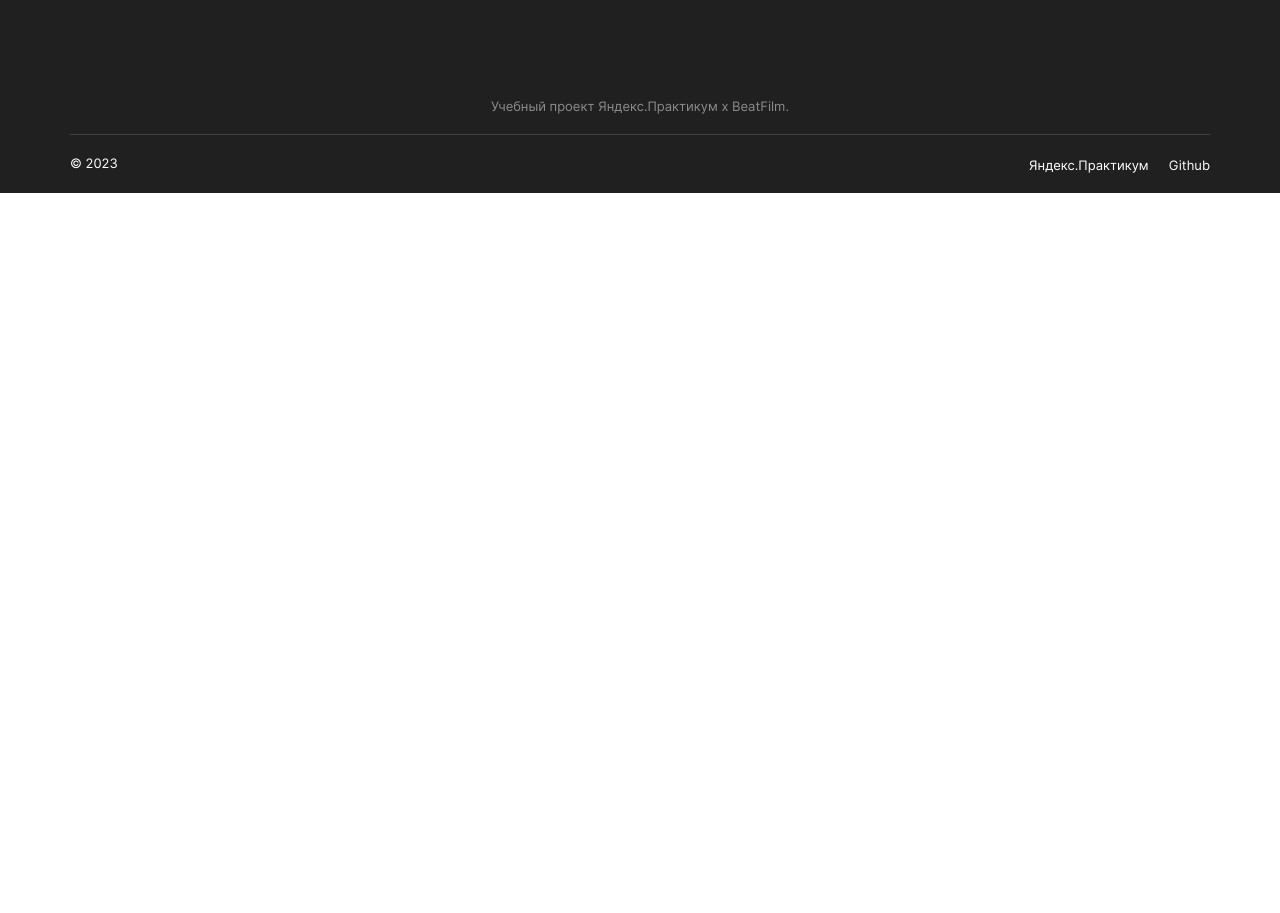
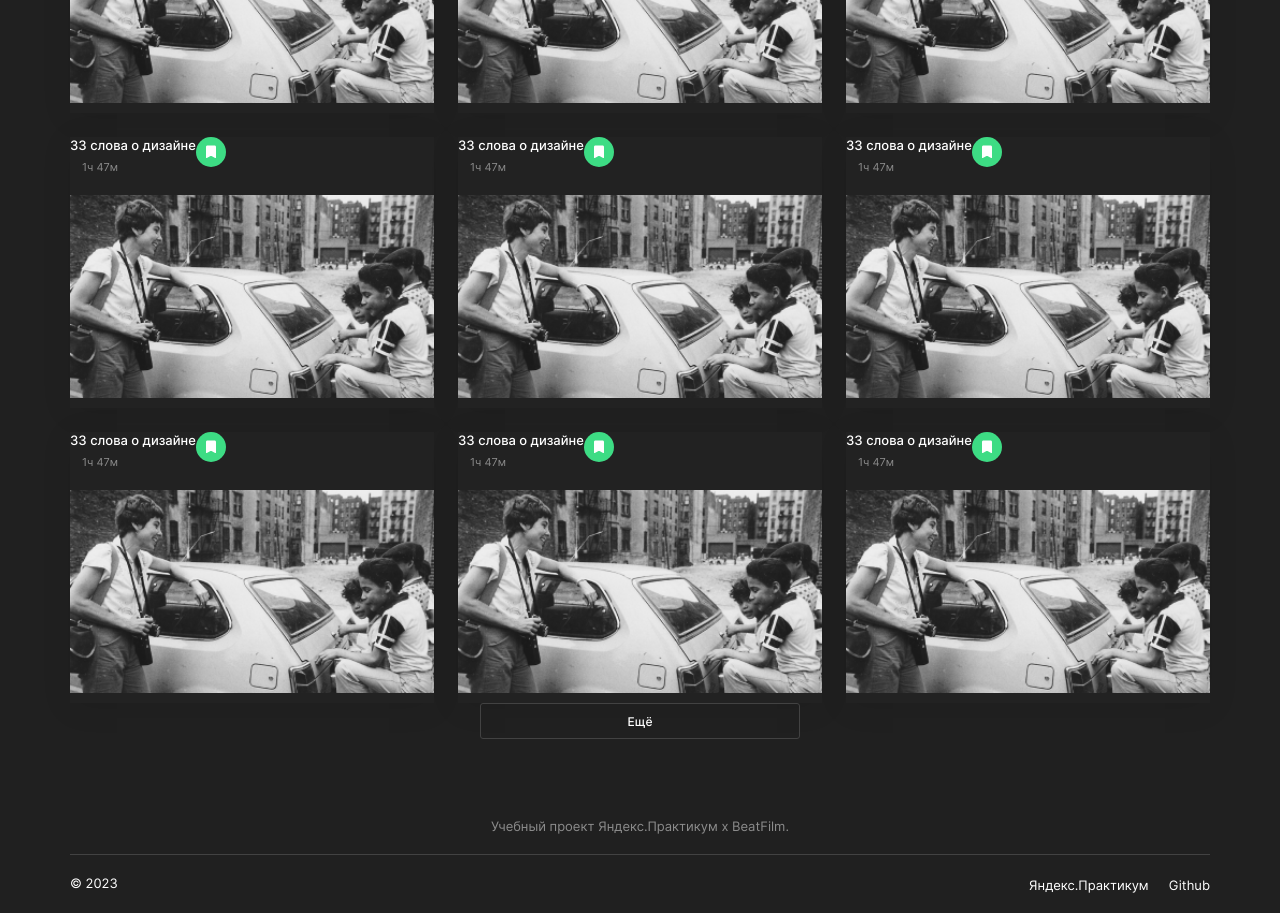
Before and after one commit to alebedev85/movies-explorer-frontend, a React (Create React App) app: page /movies in a window 1280 px wide. Shown: the part 820-1733 px from the top of the page. Before the commit the page ends 1013 px from the top, so only its background shows below. Built offline with nearby package versions, Linux system fonts and the light colour scheme.

Commit message:
refactor: сделал отображение всех карточек, добавил правильный подсчет времени

```diff
--- a/src/components/App/App.js
+++ b/src/components/App/App.js
@@ -1,5 +1,5 @@
-import React, {useState} from 'react';
-import { Route, Routes } from 'react-router-dom';
+import React, { useState } from 'react';
+import { Route, Routes, Navigate } from 'react-router-dom';
 
 import Header from '../Header/Header';
 import Main from '../Main/Main';
@@ -9,20 +9,26 @@ import Movies from '../Movies/Movies';
 
 function App() {
 
-  const [loggedIn, setLoggedIn] = useState(true);
+  const [isLoggedIn, setLoggedIn] = useState(true);
 
-  const cards = [];
+  const cards = Array(12).fill(null)
   const saveCards = [];
 
   return (
     <body className="page">
-      <Header loggedIn={true}/>
+      <Header loggedIn={isLoggedIn} />
       <Routes>
-        <Route path="/" element={<Main loggedIn={loggedIn} />} />
+        <Route path="*" element={true ? <Navigate to="/movies" replace /> : <Navigate to="/" replace />} />
+        <Route path="/"
+          element={
+            <Main
+              loggedIn={isLoggedIn}
+            />
+          }
+        />
         <Route path="/movies"
           element={
             <Movies
-              loggedIn={loggedIn}
               cards={cards}
             />
           }
--- a/src/components/Movies/Movies.js
+++ b/src/components/Movies/Movies.js
@@ -4,11 +4,11 @@ import SearchForm from '../SearchForm/SearchForm';
 // import Preloader from '../Preloader/Preloader';
 import MoviesCardList from '../MoviesCardList/MoviesCardList';
 
-function Movies() {
+function Movies({cards}) {
   return (
     <main className="main">
       <SearchForm />
-      <MoviesCardList />
+      <MoviesCardList cards={cards}/>
     </main>
   );
 }
--- a/src/components/MoviesCard/MoviesCard.js
+++ b/src/components/MoviesCard/MoviesCard.js
@@ -3,7 +3,7 @@ import './MoviesCard.css';
 
 function MoviesCard({ card }) {
   return (
-    <article className="card" >
+    <li className="card" >
       <a href={card.trailerLink} className='card__link link' target="_blank" rel="noreferrer">
         <img className='card__poster' src={card.image} alt='Постер к фильму' />
       </a>
@@ -11,14 +11,14 @@ function MoviesCard({ card }) {
         {card.nameRU}
       </h2>
       <p className='card__duration'>
-        {card.duration}
+        {Math.floor(card.duration/60)}ч {card.duration - 60 * Math.floor(card.duration/60)}м
       </p>
       <button className='card__button
         card__button_save
         card__button_save-active
         button'
         type='button' />
-    </article>
+    </li>
   );
 }
 
--- a/src/components/MoviesCardList/MoviesCardList.css
+++ b/src/components/MoviesCardList/MoviesCardList.css
@@ -1,4 +1,31 @@
 .card-list {
   min-height: 59vh;
   padding: 80px 70px 0;
+  display: flex;
+  flex-direction: column;
+  align-items: center
 }
+
+.cerd-list_container {
+  margin: 0;
+  padding: 0;
+  list-style-type: none;
+  display: flex;
+  flex-wrap: wrap;
+  gap: 24px;
+}
+
+.caerd-list__next-button {
+  background: initial;
+  width: 320px;
+  height: 36px;
+  padding: 0;
+  margin: 0;
+  color: #FFF;
+  text-align: center;
+  font-size: 12px;
+  font-style: normal;
+  font-weight: 500;
+  line-height: normal;
+  border:1px solid #424242
+}
--- a/src/components/MoviesCardList/MoviesCardList.js
+++ b/src/components/MoviesCardList/MoviesCardList.js
@@ -5,8 +5,8 @@ import MoviesCard from '../MoviesCard/MoviesCard';
 
 import poster from '../../images/poster.png'
 
-function MoviesCardList() {
-  const card = {
+function MoviesCardList({ cards }) {
+  const testCard = {
     country: "Россия",
     director: "AAAAA",
     duration: 107,
@@ -22,7 +22,12 @@ function MoviesCardList() {
   }
   return (
     <section className="card-list" aria-label="Картачки c фильмами">
-      <MoviesCard card={card}/>
+      <ul className='cerd-list_container'>
+        {cards.map((card, index) => (
+          <MoviesCard key={index} card={testCard}/>
+        ))}
+      </ul>
+      <button className='caerd-list__next-button button'>Ещё</button>
     </section>
   );
 }
```
